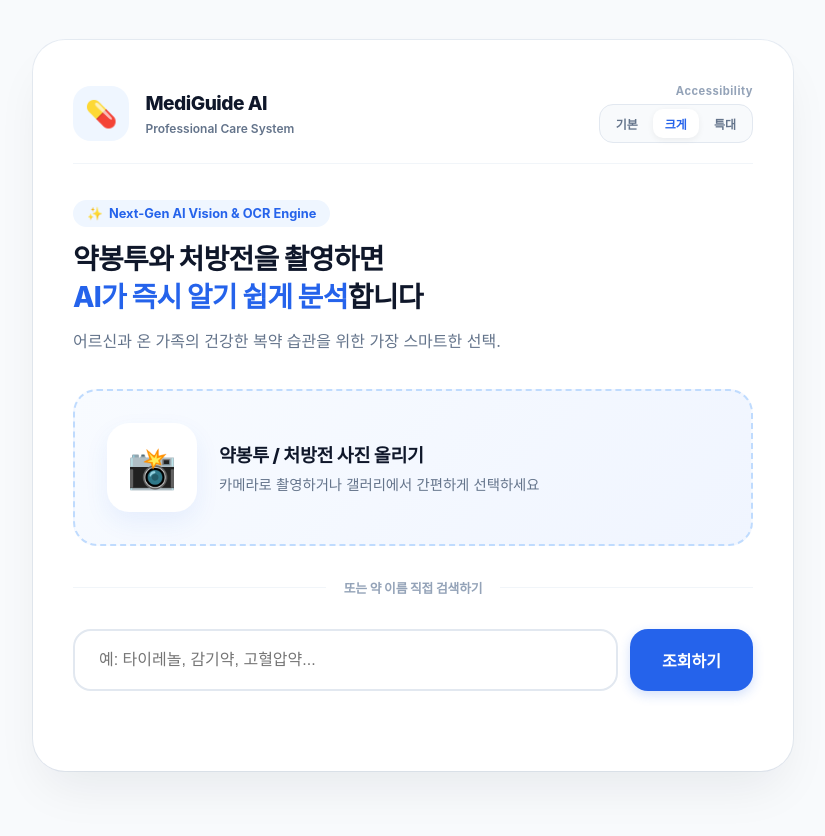
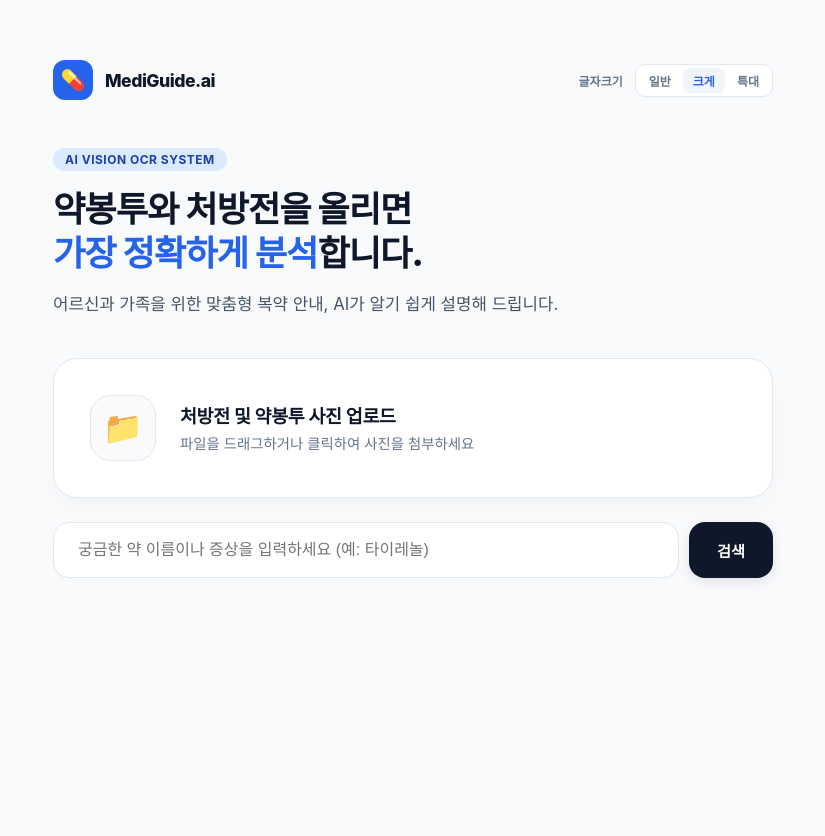
Before and after one commit to 17lucky71/medicine-guide-ai, a React (Create React App) app in the folder frontend/: page / in a window 1280 px wide. Shown: the top 836 px of the page, without its empty margins (227-1052 px from the left). Built offline with nearby package versions, Linux system fonts and the light colour scheme.

Commit message:
style: 토스 및 애플 스타일의 하이엔드 프로페셔널 UI 디자인 적용

```diff
--- a/frontend/src/App.js
+++ b/frontend/src/App.js
@@ -73,7 +73,7 @@ function App() {
       backgroundColor: '#f8fafc',
       minHeight: '100vh',
       margin: 0,
-      padding: '40px 20px',
+      padding: '60px 20px',
       fontFamily: '-apple-system, BlinkMacSystemFont, "Pretendard", "Segoe UI", Roboto, sans-serif',
       color: '#0f172a',
       WebkitFontSmoothing: 'antialiased'
@@ -83,141 +83,123 @@ function App() {
       {showIntro && (
         <div style={{
           position: 'fixed', top: 0, left: 0, width: '100vw', height: '100vh',
-          background: 'linear-gradient(135deg, #1e3a8a 0%, #2563eb 50%, #3b82f6 100%)',
+          background: 'linear-gradient(135deg, #0f172a 0%, #1e3a8a 100%)',
           display: 'flex', alignItems: 'center', justifyContent: 'center', zIndex: 9999,
           animation: 'fadeOut 0.6s ease 1.8s forwards'
         }}>
           <div style={{ textAlign: 'center', color: '#ffffff' }}>
-            <div style={{ fontSize: '64px', background: 'rgba(255,255,255,0.15)', backdropFilter: 'blur(12px)', width: '110px', height: '110px', margin: '0 auto 24px', display: 'flex', alignItems: 'center', justifyContent: 'center', borderRadius: '32px', boxShadow: '0 20px 40px rgba(0,0,0,0.2)' }}>💊</div>
-            <h1 style={{ fontSize: '2.4em', fontWeight: '900', margin: '0 0 8px', letterSpacing: '-1px' }}>MediGuide AI</h1>
-            <p style={{ fontSize: '1.1em', color: '#93c5fd', margin: '0 0 32px', fontWeight: '500' }}>AI로 완성하는 가장 스마트한 복약 케어</p>
-            <div style={{ width: '220px', height: '6px', background: 'rgba(255,255,255,0.2)', borderRadius: '10px', margin: '0 auto', overflow: 'hidden' }}>
+            <div style={{ fontSize: '60px', background: 'rgba(255,255,255,0.1)', backdropFilter: 'blur(16px)', width: '100px', height: '100px', margin: '0 auto 24px', display: 'flex', alignItems: 'center', justifyContent: 'center', borderRadius: '28px', border: '1px solid rgba(255,255,255,0.15)' }}>💊</div>
+            <h1 style={{ fontSize: '2.2em', fontWeight: '800', margin: '0 0 8px', letterSpacing: '-1px' }}>MediGuide AI</h1>
+            <p style={{ fontSize: '1em', color: '#94a3b8', margin: '0 0 32px', fontWeight: '500' }}>Professional Healthcare Intelligence</p>
+            <div style={{ width: '180px', height: '4px', background: 'rgba(255,255,255,0.15)', borderRadius: '10px', margin: '0 auto', overflow: 'hidden' }}>
               <div style={{ width: '100%', height: '100%', background: '#ffffff', borderRadius: '10px', animation: 'loadBar 1.6s cubic-bezier(0.65, 0, 0.35, 1) forwards' }}></div>
             </div>
           </div>
         </div>
       )}
 
-      {/* 에이전시 스타일 메인 카드 컨테이너 */}
-      <div style={{
-        maxWidth: '680px',
-        margin: '0 auto',
-        background: '#ffffff',
-        padding: '44px 40px',
-        borderRadius: '32px',
-        boxShadow: '0 25px 50px -12px rgba(15, 23, 42, 0.08), 0 0 0 1px rgba(226, 232, 240, 0.8)',
-        position: 'relative'
-      }}>
+      {/* 하이엔드 에이전시 레이아웃 (박스 가둠 없이 넓고 쾌적한 구조) */}
+      <div style={{ maxWidth: '720px', margin: '0 auto' }}>
 
-        {/* 상단 프로페셔널 헤더 */}
-        <div style={{ display: 'flex', justifyContent: 'space-between', alignItems: 'center', marginBottom: '36px', paddingBottom: '20px', borderBottom: '1px solid #f1f5f9', flexWrap: 'wrap', gap: '16px' }}>
-          <div style={{ display: 'flex', alignItems: 'center', gap: '16px' }}>
-            <div style={{ fontSize: '26px', background: '#eff6ff', color: '#2563eb', padding: '12px', borderRadius: '18px', display: 'flex', alignItems: 'center', justifyContent: 'center' }}>💊</div>
-            <div>
-              <h1 style={{ fontSize: '1.2em', fontWeight: '800', color: '#0f172a', margin: '0 0 2px', letterSpacing: '-0.5px' }}>MediGuide AI</h1>
-              <span style={{ fontSize: '0.75em', color: '#64748b', fontWeight: '600' }}>Professional Care System</span>
+        {/* 네비게이션 바 */}
+        <nav style={{ display: 'flex', justifyContent: 'space-between', alignItems: 'center', marginBottom: '48px' }}>
+          <div style={{ display: 'flex', alignItems: 'center', gap: '12px' }}>
+            <div style={{ fontSize: '20px', background: '#2563eb', color: '#ffffff', width: '40px', height: '40px', borderRadius: '12px', display: 'flex', alignItems: 'center', justifyContent: 'center', fontWeight: 'bold' }}>💊</div>
+            <span style={{ fontSize: '1.1em', fontWeight: '800', color: '#0f172a', letterSpacing: '-0.5px' }}>MediGuide.ai</span>
+          </div>
+
+          {/* 미니멀 접근성 컨트롤 */}
+          <div style={{ display: 'flex', alignItems: 'center', gap: '12px' }}>
+            <span style={{ fontSize: '0.75em', color: '#64748b', fontWeight: '600' }}>글자크기</span>
+            <div style={{ display: 'flex', gap: '2px', background: '#ffffff', padding: '3px', borderRadius: '10px', border: '1px solid #e2e8f0', boxShadow: '0 1px 2px rgba(0,0,0,0.02)' }}>
+              <button type="button" onClick={() => setFontSize('14px')} style={{ background: fontSize === '14px' ? '#f1f5f9' : 'transparent', border: 'none', borderRadius: '8px', padding: '4px 10px', fontSize: '0.75em', fontWeight: '700', cursor: 'pointer', color: fontSize === '14px' ? '#2563eb' : '#64748b' }}>일반</button>
+              <button type="button" onClick={() => setFontSize('16px')} style={{ background: fontSize === '16px' ? '#f1f5f9' : 'transparent', border: 'none', borderRadius: '8px', padding: '4px 10px', fontSize: '0.75em', fontWeight: '700', cursor: 'pointer', color: fontSize === '16px' ? '#2563eb' : '#64748b' }}>크게</button>
+              <button type="button" onClick={() => setFontSize('20px')} style={{ background: fontSize === '20px' ? '#f1f5f9' : 'transparent', border: 'none', borderRadius: '8px', padding: '4px 10px', fontSize: '0.75em', fontWeight: '700', cursor: 'pointer', color: fontSize === '20px' ? '#2563eb' : '#64748b' }}>특대</button>
             </div>
           </div>
+        </nav>
 
-          {/* 세련된 글자 크기 스위치 */}
-          <div style={{ display: 'flex', flexDirection: 'column', alignItems: 'flex-end', gap: '6px' }}>
-            <span style={{ fontSize: '0.7em', color: '#94a3b8', fontWeight: '700', textTransform: 'letterSpacing', letterSpacing: '0.5px' }}>Accessibility</span>
-            <div style={{ display: 'flex', gap: '3px', background: '#f8fafc', padding: '4px', borderRadius: '14px', border: '1px solid #e2e8f0' }}>
-              <button type="button" onClick={() => setFontSize('14px')} style={{ background: fontSize === '14px' ? '#ffffff' : 'transparent', border: 'none', borderRadius: '10px', padding: '6px 12px', fontSize: '0.75em', fontWeight: '700', cursor: 'pointer', color: fontSize === '14px' ? '#2563eb' : '#64748b', boxShadow: fontSize === '14px' ? '0 2px 6px rgba(0,0,0,0.06)' : 'none', transition: 'all 0.2s' }}>기본</button>
-              <button type="button" onClick={() => setFontSize('16px')} style={{ background: fontSize === '16px' ? '#ffffff' : 'transparent', border: 'none', borderRadius: '10px', padding: '6px 12px', fontSize: '0.75em', fontWeight: '700', cursor: 'pointer', color: fontSize === '16px' ? '#2563eb' : '#64748b', boxShadow: fontSize === '16px' ? '0 2px 6px rgba(0,0,0,0.06)' : 'none', transition: 'all 0.2s' }}>크게</button>
-              <button type="button" onClick={() => setFontSize('20px')} style={{ background: fontSize === '20px' ? '#ffffff' : 'transparent', border: 'none', borderRadius: '10px', padding: '6px 12px', fontSize: '0.75em', fontWeight: '700', cursor: 'pointer', color: fontSize === '20px' ? '#2563eb' : '#64748b', boxShadow: fontSize === '20px' ? '0 2px 6px rgba(0,0,0,0.06)' : 'none', transition: 'all 0.2s' }}>특대</button>
-            </div>
+        {/* 메인 히어로 섹션 (토스/애플 스타일 타이포그래피) */}
+        <section style={{ marginBottom: '40px', textAlign: 'left' }}>
+          <div style={{ display: 'inline-block', padding: '4px 12px', background: '#dbeafe', color: '#1e40af', borderRadius: '20px', fontSize: '0.75em', fontWeight: '700', marginBottom: '16px', letterSpacing: '0.5px' }}>
+            AI VISION OCR SYSTEM
           </div>
-        </div>
+          <h1 style={{ fontSize: '2.2em', fontWeight: '800', color: '#0f172a', margin: '0 0 16px', lineHeight: '1.25', letterSpacing: '-1px' }}>
+            약봉투와 처방전을 올리면<br/><span style={{ color: '#2563eb' }}>가장 정확하게 분석</span>합니다.
+          </h1>
+          <p style={{ fontSize: '1.05em', color: '#475569', margin: 0, lineHeight: '1.6' }}>어르신과 가족을 위한 맞춤형 복약 안내, AI가 알기 쉽게 설명해 드립니다.</p>
+        </section>
 
-        {/* 에이전시 스타일 타이틀 배너 */}
-        <div style={{ marginBottom: '36px', textAlign: 'left' }}>
-          <div style={{ display: 'inline-flex', alignItems: 'center', gap: '6px', padding: '6px 14px', background: '#eff6ff', color: '#2563eb', borderRadius: '20px', fontSize: '0.8em', fontWeight: '700', marginBottom: '14px' }}>
-            <span>✨</span> Next-Gen AI Vision & OCR Engine
-          </div>
-          <h2 style={{ fontSize: '1.75em', fontWeight: '800', color: '#0f172a', margin: '0 0 12px', lineHeight: '1.35', letterSpacing: '-0.75px' }}>
-            약봉투와 처방전을 촬영하면<br/><span style={{ color: '#2563eb' }}>AI가 즉시 알기 쉽게 분석</span>합니다
-          </h2>
-          <p style={{ fontSize: '1em', color: '#64748b', margin: 0, lineHeight: '1.5' }}>어르신과 온 가족의 건강한 복약 습관을 위한 가장 스마트한 선택.</p>
-        </div>
-
-        {/* 프리미엄 드롭존 업로드 카드 */}
-        <label htmlFor="ocr-file-input" style={{ display: 'block', background: 'linear-gradient(135deg, #f8fbff 0%, #f0f5ff 100%)', border: '2px dashed #bfdbfe', borderRadius: '24px', padding: '32px', cursor: 'pointer', marginBottom: '32px', textAlign: 'center', transition: 'all 0.25s ease' }}>
-          <div style={{ display: 'flex', alignItems: 'center', gap: '22px', textAlign: 'left' }}>
-            <div style={{ fontSize: '40px', background: '#ffffff', padding: '20px', borderRadius: '22px', boxShadow: '0 10px 25px rgba(37,99,235,0.08)', display: 'flex', alignItems: 'center', justifyContent: 'center' }}>📸</div>
+        {/* 프리미엄 파일 업로드 존 */}
+        <label htmlFor="ocr-file-input" style={{ display: 'block', background: '#ffffff', border: '1px solid #e2e8f0', borderRadius: '24px', padding: '36px', cursor: 'pointer', marginBottom: '24px', boxShadow: '0 10px 25px -5px rgba(15, 23, 42, 0.04)', transition: 'all 0.2s ease' }}>
+          <div style={{ display: 'flex', alignItems: 'center', gap: '24px' }}>
+            <div style={{ fontSize: '32px', background: '#f8fafc', color: '#2563eb', width: '64px', height: '64px', borderRadius: '20px', display: 'flex', alignItems: 'center', justifyContent: 'center', border: '1px solid #e2e8f0' }}>📁</div>
             <div>
-              <h3 style={{ fontSize: '1.15em', fontWeight: '800', color: '#0f172a', margin: '0 0 6px', letterSpacing: '-0.3px' }}>약봉투 / 처방전 사진 올리기</h3>
-              <p style={{ fontSize: '0.9em', color: '#64748b', margin: 0 }}>카메라로 촬영하거나 갤러리에서 간편하게 선택하세요</p>
+              <h3 style={{ fontSize: '1.15em', fontWeight: '700', color: '#0f172a', margin: '0 0 4px', letterSpacing: '-0.3px' }}>처방전 및 약봉투 사진 업로드</h3>
+              <p style={{ fontSize: '0.9em', color: '#64748b', margin: 0 }}>파일을 드래그하거나 클릭하여 사진을 첨부하세요</p>
             </div>
           </div>
           <input id="ocr-file-input" type="file" accept="image/*" onChange={handleImageChange} style={{ display: 'none' }} />
         </label>
 
         {selectedImage && (
-          <div style={{ marginTop: '-16px', marginBottom: '32px', textAlign: 'center', background: '#f8fafc', padding: '16px', borderRadius: '20px', border: '1px solid #e2e8f0' }}>
-            <img src={selectedImage} alt="업로드 미리보기" style={{ maxWidth: '100%', maxHeight: '180px', borderRadius: '12px', objectFit: 'contain' }} />
-            <div style={{ marginTop: '12px', fontSize: '0.9em', fontWeight: '800', color: '#2563eb' }}>✨ AI 정밀 분석 완료</div>
+          <div style={{ marginBottom: '24px', background: '#ffffff', padding: '16px', borderRadius: '20px', border: '1px solid #e2e8f0', textAlign: 'center', boxShadow: '0 10px 25px rgba(0,0,0,0.02)' }}>
+            <img src={selectedImage} alt="미리보기" style={{ maxWidth: '100%', maxHeight: '180px', borderRadius: '12px', objectFit: 'contain' }} />
+            <div style={{ marginTop: '12px', fontSize: '0.85em', fontWeight: '700', color: '#2563eb' }}>✨ 이미지 분석 준비 완료</div>
           </div>
         )}
 
-        {/* 미니멀 구분선 */}
-        <div style={{ display: 'flex', alignItems: 'center', textAlign: 'center', color: '#cbd5e1', fontSize: '0.8em', fontWeight: '700', margin: '32px 0' }}>
-          <div style={{ flex: 1, borderBottom: '1px solid #f1f5f9' }}></div>
-          <span style={{ padding: '0 18px', color: '#94a3b8', letterSpacing: '-0.2px' }}>또는 약 이름 직접 검색하기</span>
-          <div style={{ flex: 1, borderBottom: '1px solid #f1f5f9' }}></div>
-        </div>
-
-        {/* 프리미엄 검색 폼 */}
-        <form onSubmit={handleSearch} style={{ display: 'flex', gap: '12px', marginBottom: '36px' }}>
+        {/* 검색 폼 바 */}
+        <form onSubmit={handleSearch} style={{ display: 'flex', gap: '10px', marginBottom: '40px' }}>
           <input
             type="text"
             value={query}
             onChange={(e) => setQuery(e.target.value)}
-            placeholder="예: 타이레놀, 감기약, 고혈압약..."
-            style={{ flex: 1, padding: '20px 24px', border: '2px solid #e2e8f0', borderRadius: '18px', fontSize: '1em', outline: 'none', background: '#ffffff', color: '#0f172a', transition: 'all 0.2s' }}
+            placeholder="궁금한 약 이름이나 증상을 입력하세요 (예: 타이레놀)"
+            style={{ flex: 1, padding: '18px 24px', border: '1px solid #e2e8f0', borderRadius: '16px', fontSize: '1em', outline: 'none', background: '#ffffff', color: '#0f172a', boxShadow: '0 2px 4px rgba(0,0,0,0.02)', transition: 'border-color 0.2s' }}
           />
-          <button type="submit" style={{ padding: '0 32px', backgroundColor: '#2563eb', color: 'white', border: 'none', borderRadius: '18px', fontSize: '1em', fontWeight: '800', cursor: 'pointer', transition: 'background-color 0.2s, transform 0.1s', boxShadow: '0 4px 12px rgba(37,99,235,0.2)' }}>조회하기</button>
+          <button type="submit" style={{ padding: '0 28px', backgroundColor: '#0f172a', color: 'white', border: 'none', borderRadius: '16px', fontSize: '0.95em', fontWeight: '700', cursor: 'pointer', boxShadow: '0 4px 12px rgba(15, 23, 42, 0.1)' }}>검색</button>
         </form>
 
         {loading && (
-          <div style={{ display: 'flex', alignItems: 'center', justifyContent: 'center', gap: '14px', padding: '32px', color: '#2563eb', fontWeight: '700', fontSize: '1em', background: '#eff6ff', borderRadius: '20px', marginBottom: '32px' }}>
-            <div style={{ width: '22px', height: '22px', border: '3px solid rgba(37,99,235,0.2)', borderTopColor: '#2563eb', borderRadius: '50%', animation: 'spin 0.8s linear infinite' }}></div>
-            <span>AI가 의약품 안전 정보를 분석하고 있습니다...</span>
+          <div style={{ display: 'flex', alignItems: 'center', justifyContent: 'center', gap: '12px', padding: '24px', color: '#2563eb', fontWeight: '600', fontSize: '0.95em', background: '#eff6ff', borderRadius: '16px', marginBottom: '32px' }}>
+            <div style={{ width: '18px', height: '18px', border: '2px solid rgba(37,99,235,0.2)', borderTopColor: '#2563eb', borderRadius: '50%', animation: 'spin 0.8s linear infinite' }}></div>
+            <span>AI 비전 엔진이 약품 정보를 정밀 분석 중입니다...</span>
           </div>
         )}
 
-        {/* 에이전시 급 결과 마스터 카드 */}
+        {/* 하이엔드 결과 카드 */}
         {result && !loading && (
-          <div style={{ background: '#f8fafc', border: '1px solid #e2e8f0', borderRadius: '24px', padding: '32px', boxShadow: '0 10px 30px rgba(0,0,0,0.02)' }}>
-            <div style={{ display: 'flex', justifyContent: 'space-between', alignItems: 'center', marginBottom: '18px' }}>
-              <span style={{ fontSize: '0.8em', background: '#dbeafe', color: '#1d4ed8', padding: '6px 14px', borderRadius: '20px', fontWeight: '800' }}>안전 검토 완료</span>
-              <button type="button" onClick={handleSpeak} style={{ backgroundColor: '#10b981', color: 'white', border: 'none', padding: '8px 16px', borderRadius: '12px', fontSize: '0.9em', fontWeight: '800', cursor: 'pointer', boxShadow: '0 4px 12px rgba(16,185,129,0.2)' }}>🔊 음성 안내 듣기</button>
+          <div style={{ background: '#ffffff', border: '1px solid #e2e8f0', borderRadius: '24px', padding: '36px', boxShadow: '0 20px 40px -15px rgba(15, 23, 42, 0.05)' }}>
+            <div style={{ display: 'flex', justifyContent: 'space-between', alignItems: 'center', marginBottom: '20px' }}>
+              <span style={{ fontSize: '0.75em', background: '#dcfce7', color: '#15803d', padding: '4px 12px', borderRadius: '20px', fontWeight: '700' }}>분석 완료</span>
+              <button type="button" onClick={handleSpeak} style={{ backgroundColor: '#2563eb', color: 'white', border: 'none', padding: '8px 16px', borderRadius: '10px', fontSize: '0.85em', fontWeight: '700', cursor: 'pointer', boxShadow: '0 4px 12px rgba(37,99,235,0.2)' }}>🔊 음성 안내 듣기</button>
             </div>
 
-            <h3 style={{ fontSize: '1.5em', fontWeight: '800', color: '#0f172a', margin: '0 0 24px', paddingBottom: '16px', borderBottom: '2px solid #e2e8f0', letterSpacing: '-0.5px' }}>{result.name}</h3>
+            <h3 style={{ fontSize: '1.5em', fontWeight: '800', color: '#0f172a', margin: '0 0 24px', paddingBottom: '16px', borderBottom: '1px solid #f1f5f9', letterSpacing: '-0.5px' }}>{result.name}</h3>
 
-            <div style={{ display: 'flex', flexDirection: 'column', gap: '18px' }}>
-              <div style={{ display: 'flex', gap: '16px', alignItems: 'flex-start', background: '#ffffff', padding: '18px 20px', borderRadius: '18px', border: '1px solid #e2e8f0' }}>
-                <span style={{ fontSize: '1.35em', background: '#f8fafc', padding: '10px', borderRadius: '14px', boxShadow: '0 2px 8px rgba(0,0,0,0.03)' }}>✨</span>
+            <div style={{ display: 'flex', flexDirection: 'column', gap: '20px' }}>
+              <div style={{ display: 'flex', gap: '16px', alignItems: 'flex-start', background: '#f8fafc', padding: '20px', borderRadius: '16px' }}>
+                <span style={{ fontSize: '1.2em' }}>✨</span>
                 <div>
-                  <span style={{ display: 'block', fontSize: '0.8em', color: '#64748b', fontWeight: '800', marginBottom: '4px', textTransform: 'uppercase', letterSpacing: '0.5px' }}>효능 및 효과</span>
-                  <p style={{ margin: 0, color: '#0f172a', fontSize: '1.05em', lineHeight: '1.6' }}>{result.efficacy}</p>
+                  <span style={{ display: 'block', fontSize: '0.75em', color: '#64748b', fontWeight: '700', marginBottom: '4px', textTransform: 'uppercase' }}>효능 및 효과</span>
+                  <p style={{ margin: 0, color: '#0f172a', fontSize: '1em', lineHeight: '1.6' }}>{result.efficacy}</p>
                 </div>
               </div>
 
-              <div style={{ display: 'flex', gap: '16px', alignItems: 'flex-start', background: '#ffffff', padding: '18px 20px', borderRadius: '18px', border: '1px solid #e2e8f0' }}>
-                <span style={{ fontSize: '1.35em', background: '#f8fafc', padding: '10px', borderRadius: '14px', boxShadow: '0 2px 8px rgba(0,0,0,0.03)' }}>⏰</span>
+              <div style={{ display: 'flex', gap: '16px', alignItems: 'flex-start', background: '#f8fafc', padding: '20px', borderRadius: '16px' }}>
+                <span style={{ fontSize: '1.2em' }}>⏰</span>
                 <div>
-                  <span style={{ display: 'block', fontSize: '0.8em', color: '#64748b', fontWeight: '800', marginBottom: '4px', textTransform: 'uppercase', letterSpacing: '0.5px' }}>용법 및 용량</span>
-                  <p style={{ margin: 0, color: '#0f172a', fontSize: '1.05em', lineHeight: '1.6' }}>{result.dosage}</p>
+                  <span style={{ display: 'block', fontSize: '0.75em', color: '#64748b', fontWeight: '700', marginBottom: '4px', textTransform: 'uppercase' }}>용법 및 용량</span>
+                  <p style={{ margin: 0, color: '#0f172a', fontSize: '1em', lineHeight: '1.6' }}>{result.dosage}</p>
                 </div>
               </div>
 
-              <div style={{ display: 'flex', gap: '16px', alignItems: 'flex-start', background: '#fff1f2', padding: '18px 20px', borderRadius: '18px', border: '1px solid #fecdd3' }}>
-                <span style={{ fontSize: '1.35em', background: '#ffffff', padding: '10px', borderRadius: '14px', boxShadow: '0 2px 8px rgba(0,0,0,0.03)' }}>⚠️</span>
+              <div style={{ display: 'flex', gap: '16px', alignItems: 'flex-start', background: '#fff1f2', padding: '20px', borderRadius: '16px', border: '1px solid #fecdd3' }}>
+                <span style={{ fontSize: '1.2em' }}>⚠️</span>
                 <div>
-                  <span style={{ display: 'block', fontSize: '0.8em', color: '#be123c', fontWeight: '800', marginBottom: '4px', textTransform: 'uppercase', letterSpacing: '0.5px' }}>주의사항 및 금기</span>
-                  <p style={{ margin: 0, color: '#881337', fontSize: '1.05em', lineHeight: '1.6', fontWeight: '700' }}>{result.warning}</p>
+                  <span style={{ display: 'block', fontSize: '0.75em', color: '#be123c', fontWeight: '700', marginBottom: '4px', textTransform: 'uppercase' }}>주의사항 및 금기</span>
+                  <p style={{ margin: 0, color: '#881337', fontSize: '1em', lineHeight: '1.6', fontWeight: '600' }}>{result.warning}</p>
                 </div>
               </div>
             </div>
```
